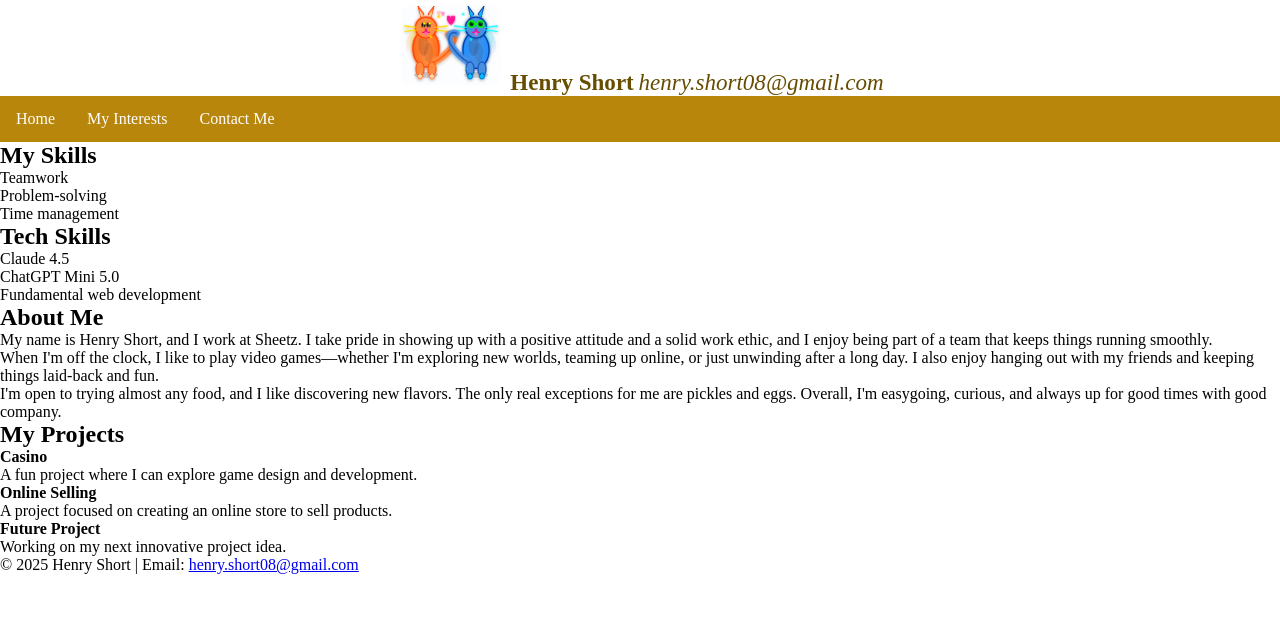
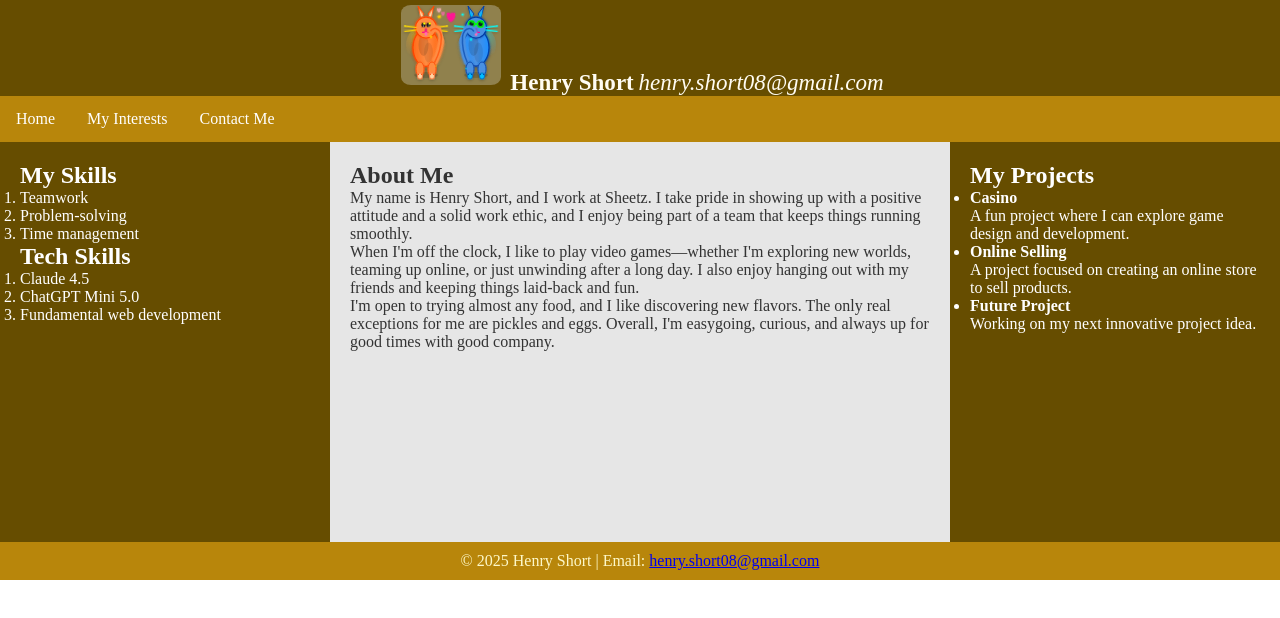
Before and after one commit to Henry6197/PP, a plain HTML site: page index.html in a window 1280 px wide. Drawn offline with Linux system fonts and the light colour scheme.

Commit message:
3 colum layout

```diff
--- a/style.css
+++ b/style.css
@@ -21,7 +21,7 @@
   display: inline-block;
   font-size: larger;
   font-family: 'Times New Roman', Times, serif;
-  color: #664d00;
+  color: #fffcf2;
 }
 
 .profile-pic {
@@ -48,5 +48,48 @@ ul li a {
 }
 
 ul li a:hover {
-  background-color: #333;
+  background-color: #664d00;
 }
+
+/* 3-Column Layout */
+.content-wrapper {
+  display: flex;
+  gap: 0;
+  min-height: 400px;
+}
+
+.left-column {
+  flex: 1;
+  background-color: #664d00;
+  color: #fff;
+  padding: 20px;
+}
+
+.center-column {
+  flex: 2;
+  background-color: #e6e6e6;
+  color: #333;
+  padding: 20px;
+}
+
+.right-column {
+  flex: 1;
+  background-color: #664d00;
+  color: #fff;
+  padding: 20px;
+}
+
+/* Responsive: stack columns on small screens */
+@media (max-width: 768px) {
+  .content-wrapper {
+    flex-direction: column;
+  }
+}
+header{
+  background-color: #664d00;
+}
+footer {background-color: #b8860b;
+  text-align: center;
+  padding: 10px;
+  color: #fdf8c9;
+}
```
